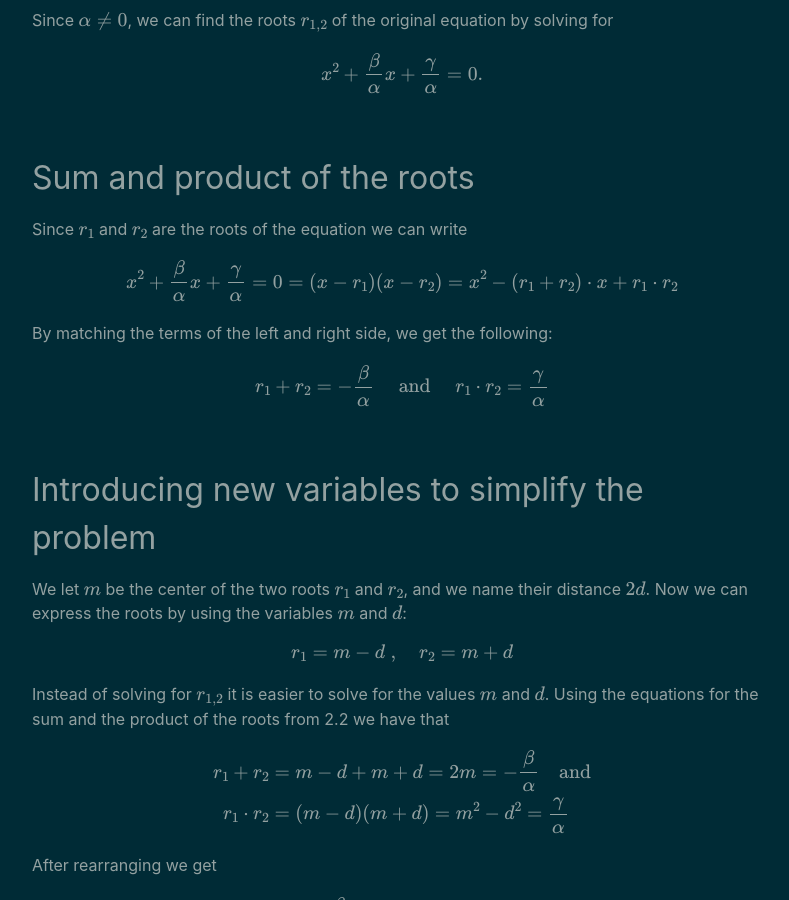
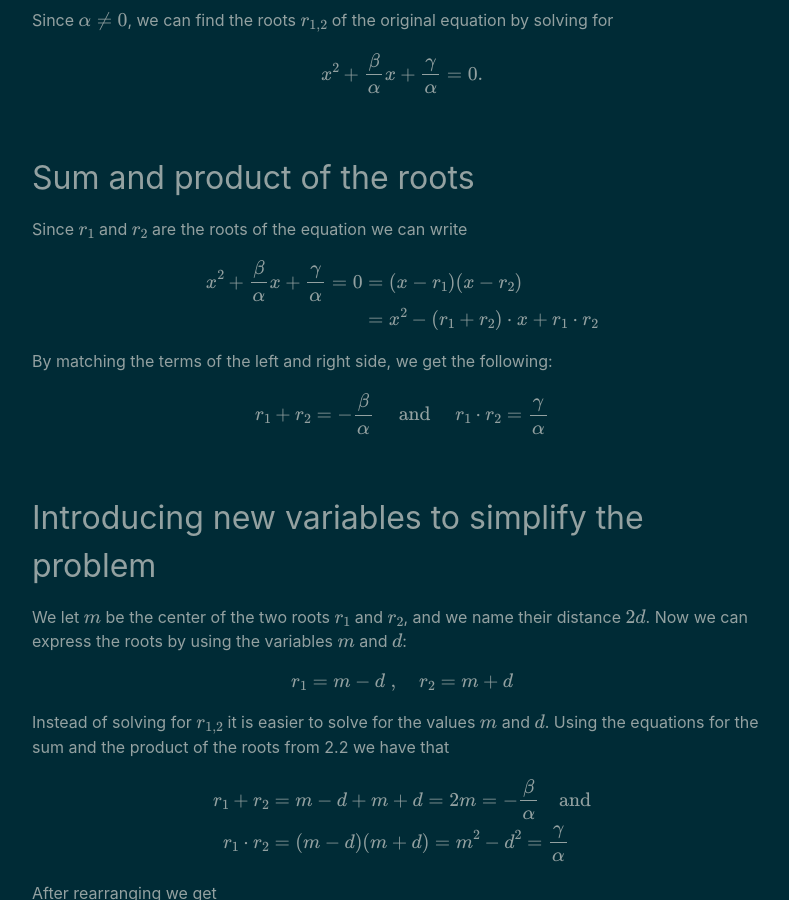
Before and after one commit to vanriken/vanriken.github.io, a Jekyll site: the page built from _posts/2021-02-26-quad-equations.md, in a window 1280 px wide and 900 px high, scrolled down 1318 px. Shown: the whole window, without its empty margins (238-1027 px from the left). Built offline with Jekyll 4.4.1, drawn with Linux system fonts in a browser that asks for light colours; formulas are drawn with MathJax 3.

Commit message:
update post

```diff
--- a/_posts/2021-02-26-quad-equations.md
+++ b/_posts/2021-02-26-quad-equations.md
@@ -47,7 +47,7 @@ $$ x^2 + \frac{\beta}{\alpha} x + \frac{\gamma}{\alpha} = 0. $$
 
 Since $r_1$ and $r_2$ are the roots of the equation we can write
 
-$$ x^2 + \frac{\beta}{\alpha} x + \frac{\gamma}{\alpha} = 0 = (x-r_1)(x-r_2) = x^2 - (r_1 + r_2) \cdot x + r_1 \cdot r_2 $$
+$$ \begin{align*} x^2 + \frac{\beta}{\alpha} x + \frac{\gamma}{\alpha} = 0 &= (x-r_1)(x-r_2) \\ &= x^2 - (r_1 + r_2) \cdot x + r_1 \cdot r_2 \end{align*} $$
 
 By matching the terms of the left and right side, we get the following:
 
```
